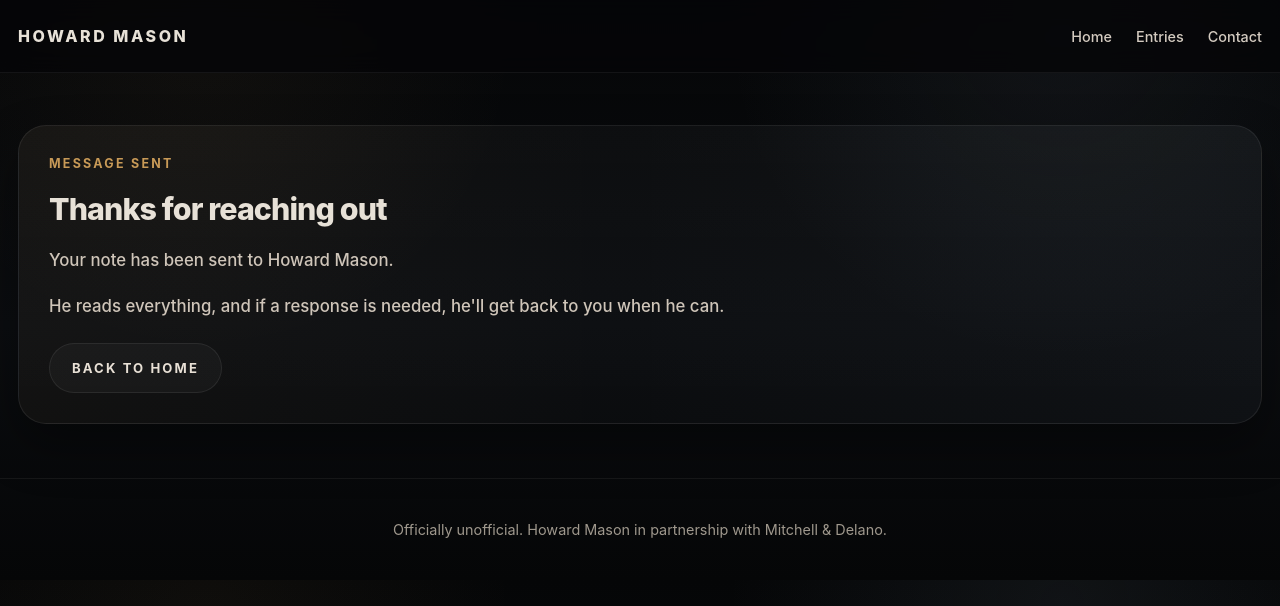
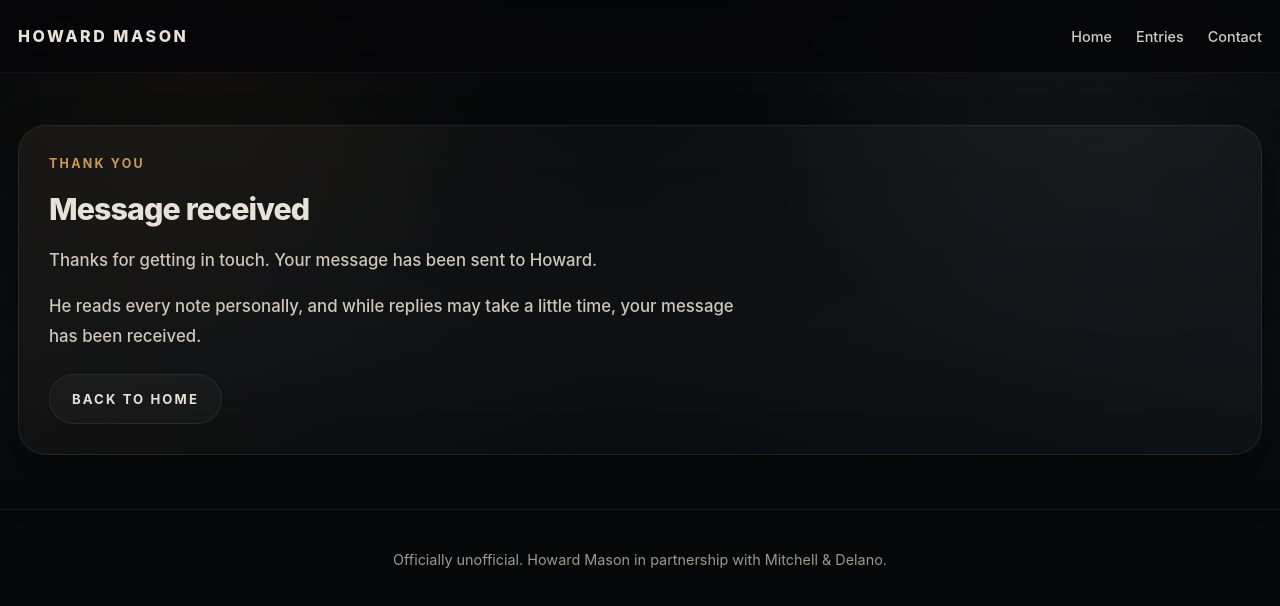
Before and after one commit to mitchellanddelano-del/howard-blog, an Eleventy site: page src/thank-you.njk in a window 1280 px wide. Built offline with nearby package versions, Linux system fonts and the light colour scheme; Eleventy itself is replaced by a stand-in of ours; files that its build step writes are made by us from their sources.

Commit message:
Update thank-you.njk

```diff
--- a/src/thank-you.njk
+++ b/src/thank-you.njk
@@ -5,23 +5,26 @@ description: Your message has been sent.
 ---
 
 <main class="page-shell">
-  <section class="section thank-you-page">
+  <section class="section">
+
     <div class="section-head">
-      <p class="section-label">Message sent</p>
-      <h2>Thanks for reaching out</h2>
+      <p class="section-label">Thank you</p>
+      <h2>Message received</h2>
     </div>
 
     <div class="thank-you-copy">
       <p>
-        Your note has been sent to Howard Mason.
+        Thanks for getting in touch. Your message has been sent to Howard.
       </p>
+
       <p>
-        He reads everything, and if a response is needed, he'll get back to you when he can.
+        He reads every note personally, and while replies may take a little time, your message has been received.
       </p>
 
       <div class="section-cta">
         <a class="btn btn--ghost" href="/">Back to home</a>
       </div>
     </div>
+
   </section>
 </main>
```
